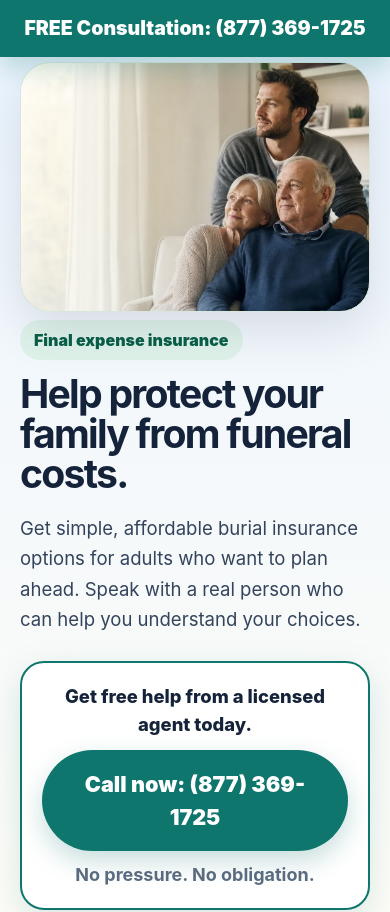
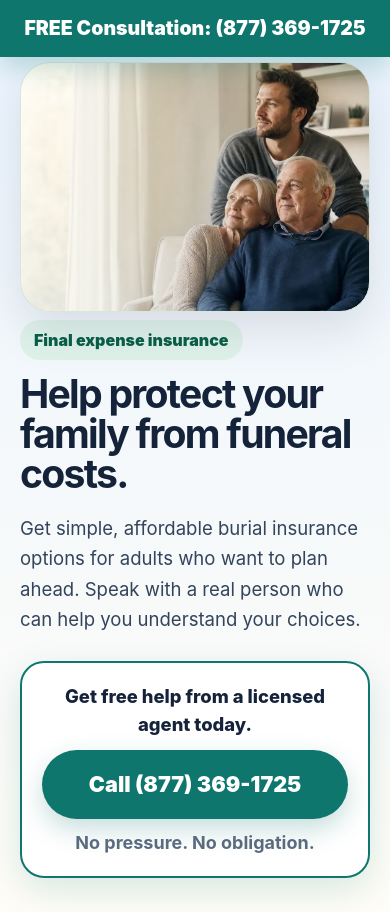
Before and after one commit to right/moneybrain.me, a Next.js app: page /final-expense in a window 390 px wide. Shown: the top 912 px of the page. Built offline with nearby package versions, Linux system fonts and the light colour scheme.

Commit message:
Shorten final expense hero phone CTA

```diff
--- a/components/FinalExpensePhone.tsx
+++ b/components/FinalExpensePhone.tsx
@@ -55,7 +55,7 @@ export function FinalExpensePhone({
 
   const text =
     label === 'callNow'
-      ? `Call now: ${phone.display}`
+      ? `Call ${phone.display}`
       : label === 'freeConsultation'
         ? `FREE Consultation: ${phone.display}`
         : label === 'orCall'
```
